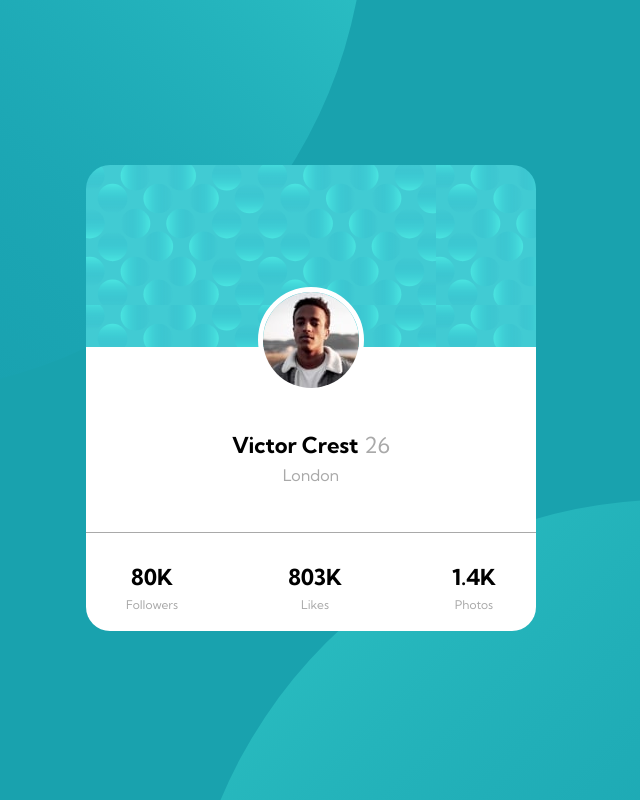
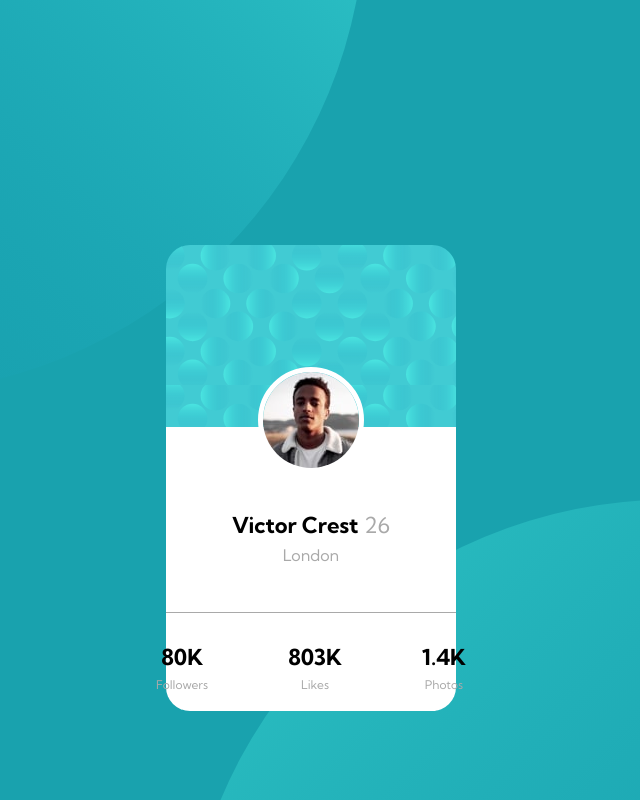
Before and after one commit to Olaoluwadunni/React-Profile-card-, a React (Create React App) app in the folder profile-card-with-react/: page / in a window 768 px wide. Shown: the whole page, without its empty margins (73-713 px from the left). Built offline with nearby package versions, Linux system fonts and the light colour scheme.

Commit message:
Update App.css
Responsive commit

```diff
--- a/profile-card-with-react/src/App.css
+++ b/profile-card-with-react/src/App.css
@@ -1,8 +1,81 @@
+@media only screen and (min-width: 768px) {
+    /* For mobile phones: */
     #container {
         width: 450px;
         height: 470px;
         border-width: thin;
         border-radius: 24px;
+        font-family: kumbh sans;
+    }
+
+    .down {
+        background-color:white;
+        border-bottom-left-radius:24px;
+        border-bottom-right-radius:24px;
+        padding-top: 18px;
+        display:flex;
+        border: solid;
+        border-width: 1px 0px 0px 0px;
+        justify-content: space-between;
+        border-color: darkgray;
+        font-size: 12px;
+        line-height: 28px;
+    }
+
+}
+@media only screen and (max-width: 768px) {
+    /* For mobile phones: */
+    #container {
+        width: 290px;
+        height: 310px;
+        border-width: thin;
+        border-radius: 24px;
+        font-family: kumbh sans;
+    }
+    .down{
+
+        background-color:white;
+        border-bottom-left-radius:24px;
+        border-bottom-right-radius:24px;
+        padding-top: 18px;
+        display:flex;
+        justify-content: center;
+        border: solid;
+        border-width: 1px 0px 0px 0px;
+        border-color: darkgray;
+        font-size: 12px;
+        line-height: 28px;
+        text-align: center;
+    }
+    .stats {
+        width: 90px;
+        text-align: center;
+        padding-right: 10px;
+    }
+    #statss {
+        padding-right: 35px;
+    }
+
+    .down li {
+        text-align: center;
+    }
+
+}
+
+html {
+    margin: auto;
+    background-color: hsl(185, 75%, 39%);
+    background-image: url("bg-pattern-top.svg"), url("bg-pattern-bottom.svg");
+    background-position: right calc(47vw + 15%) bottom calc(65vh - 15vw), left calc(40vw + 25%) top calc(72vh - 10vw);
+    background-repeat: no-repeat;
+    /*background-size: 100vh;*/
+}
+body {
+    height: 100vh;
+    display: flex;
+    justify-content: center;
+    align-items: center;
+    margin: 0px;
     font-family: kumbh sans;
 }
 .upper {
@@ -21,19 +94,6 @@ li {
     justify-content: center;
     height: 185px;
     align-items: center;
-}
-.down {
-  background-color:white;
-  border-bottom-left-radius:24px;
-  border-bottom-right-radius:24px;
-  padding-top: 18px;
-  display:flex;
-  border: solid;
-  border-width: 1px 0px 0px 0px;
-  justify-content: space-between;
-  border-color: darkgray;
-  font-size: 12px;
-  line-height: 28px;
 }
 p {
     font-size: 22px;
```
Lines whose indentation alone changed are shown as unchanged.
